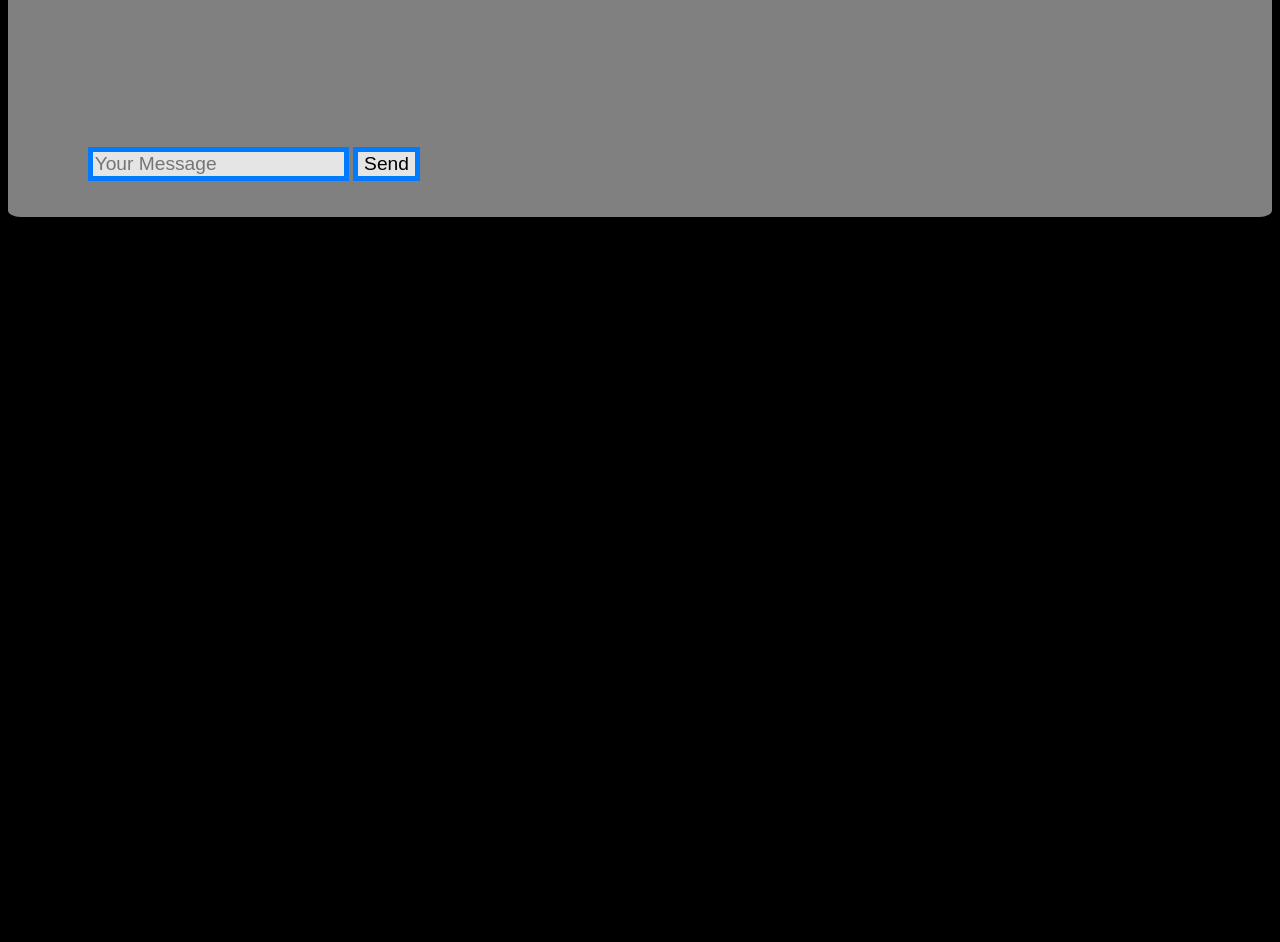
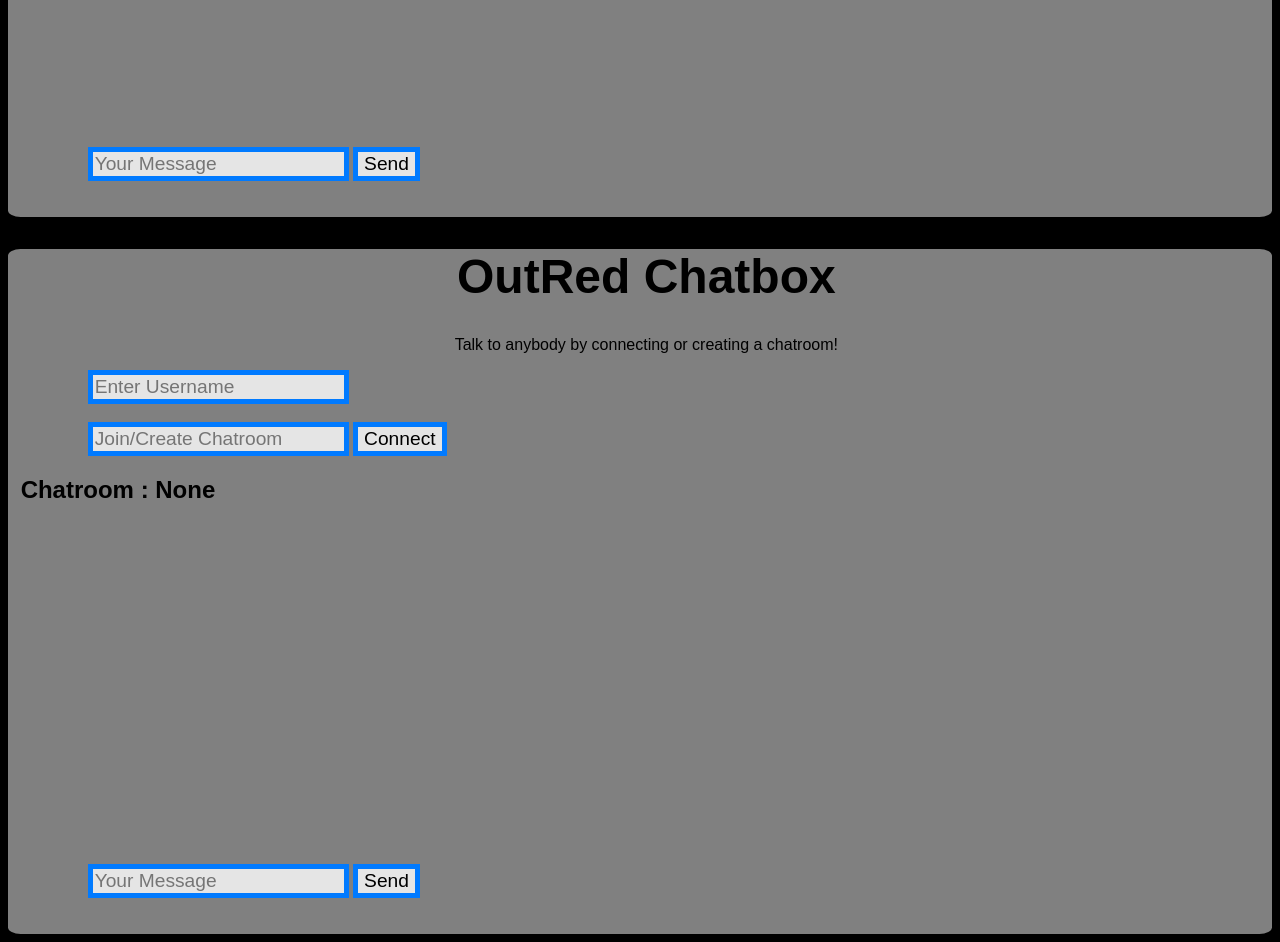
Before and after one commit to OutRed/outred-chatbox, a website: page index.html in a window 1280 px wide. Shown: the part 500-1442 px from the top of the page. Before the commit the page ends 800 px from the top, so only its background shows below. Drawn offline with nearby package versions, Linux system fonts and the light colour scheme; no server answers.

Commit message:
Update index.html

```diff
--- a/index.html
+++ b/index.html
@@ -39,5 +39,50 @@
       </div>
       <br><br>
     </div>
+    <!DOCTYPE HTML>
+<html>
+  <head>
+    <title>OutRed Chatbox</title>
+    <meta name = "charset" charset = "utf-8">
+    <meta name = "viewport" content = "width=device-width">
+    <link rel = "stylesheet" type = "text/css" href = "style.css">
+    <script src = "script.js"></script>
+    <script src= "socket.io/socket.io.js"></script>
+  </head>
+  <body onload = "onload()">
+    <div id = "Main">
+      <audio id = "Ding" src = "Ding.mp3"> </audio>
+      <center><h1 id = "Title"> OutRed Chatbox</h1></center>
+      <center><p>Talk to anybody by connecting or creating a chatroom!</p></center>
+      <div id = "AccessPort">
+        <label id = "NameLabel"> </label>
+        <input id = "NameInput" placeholder="Enter Username" type = "text">
+        <br><br>
+        <label id = "IDLabel"> </label>
+        <input id = "IDInput" value = "" placeholder="Join/Create Chatroom" type = "text">
+        <input id = "ConnectButton" class = "Button" type = "submit" value = "Connect" onclick = "Connect()">
+      </div>
+      <h2 id = "RoomID"> Chatroom : None </h2>
+      <div id = "Chat">
+        <p id = "Message0" class = "Message"> - </p>
+        <p id = "Message1" class = "Message"> - </p>
+        <p id = "Message2" class = "Message"> - </p>
+        <p id = "Message3" class = "Message"> - </p>
+        <p id = "Message4" class = "Message"> - </p>
+        <p id = "Message5" class = "Message"> - </p>
+        <p id = "Message6" class = "Message"> - </p>
+        <p id = "Message7" class = "Message"> - </p>
+        <p id = "Message8" class = "Message"> - </p>
+        <p id = "Message9" class = "Message"> - </p>
+        <label id = "MessageLabel"> </label>
+        <input id = "ComposedMessage" placeholder="Your Message"type = "text">
+        <input id = "SendMessage" onclick="Send()" value = "Send" class = "Button" type = "submit">
+      </div>
+      <br><br>
+    </div>
+ <script src="https://cdnjs.cloudflare.com/ajax/libs/socket.io/4.3.2/socket.io.min.js"
+  integrity="sha512-WHkPwomGg+IvjJjKzPZo/B5+y5I+ZtUpRK/wRLJ1pq23+YpTFbPuzoA0x8jK/EJ99dqUD+mt2OPDM/TT0eDv/A=="
+  crossorigin="anonymous"></script>
+<script src="${serverUrl}/socket.io/socket.io.js"></script>
   </body>
 </html>
```
